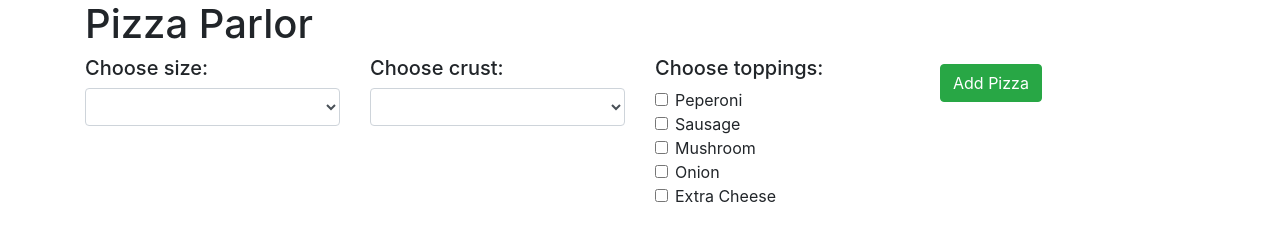
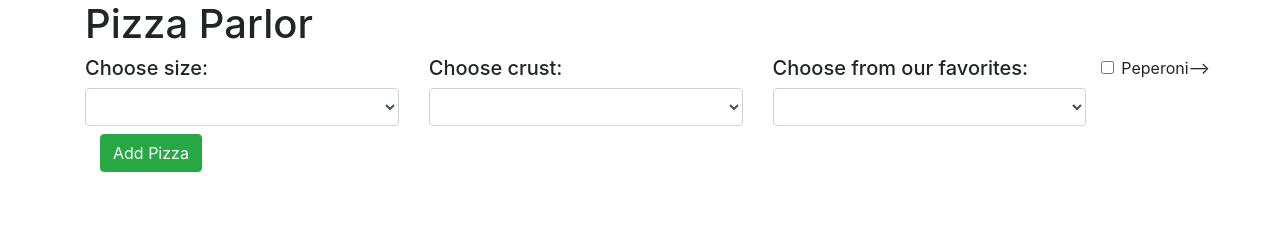
Before and after one commit to jessb-epicodus/pizza, a plain HTML site: page index.html in a window 1280 px wide. Drawn offline with Linux system fonts and the light colour scheme.

Commit message:
change topping selections to develop buttons and display (will revisit checkboxes after MVP)

```diff
--- a/index.html
+++ b/index.html
@@ -29,37 +29,23 @@
         </select>
       </div>
       <div class="col-sm">
-        <h5>Choose toppings:</h5>   <!---make span to display totaled topping cost here-->
+        <h5>Choose from our favorites:</h5>
+        <select class="form-control" id="size">
+          <option> </option>
+          <option>Cheese</option>
+          <option>All Veggie</option>
+          <option>Meat Lovers</option>
+          <option>Supreme</option>
+        </select>
+      </div>
+      <!-- <div class="col-sm">
+        <h5>Choose From our:</h5>   <!---make span to display totaled topping cost here-->
         <div class="form-check">
           <input class="form-check-input" name="toppings" type="checkbox" value="" id="top1">
           <label class="form-check-label" for="top1">
             Peperoni
           </label>
-        </div>
-        <div class="form-check">
-          <input class="form-check-input" name="toppings" type="checkbox" value="" id="top2">
-          <label class="form-check-label" for="top2">
-            Sausage
-          </label>
-        </div>
-        <div class="form-check">
-          <input class="form-check-input" name="toppings" type="checkbox" value="" id="top3">
-          <label class="form-check-label" for="top3">
-            Mushroom
-          </label>
-        </div>
-        <div class="form-check">
-          <input class="form-check-input" name="toppings" type="checkbox" value="" id="top4">
-          <label class="form-check-label" for="top4">
-            Onion
-          </label>
-        </div>
-        <div class="form-check">
-          <input class="form-check-input" name="toppings" type="checkbox" value="" id="top5">
-          <label class="form-check-label" for="top5">
-            Extra Cheese
-          </label>
-        </div>
+        </div> -->
       </div>
       <div class="col-sm">
         <h5></h5>   <!---make span to display pizzas total cost-->
```
